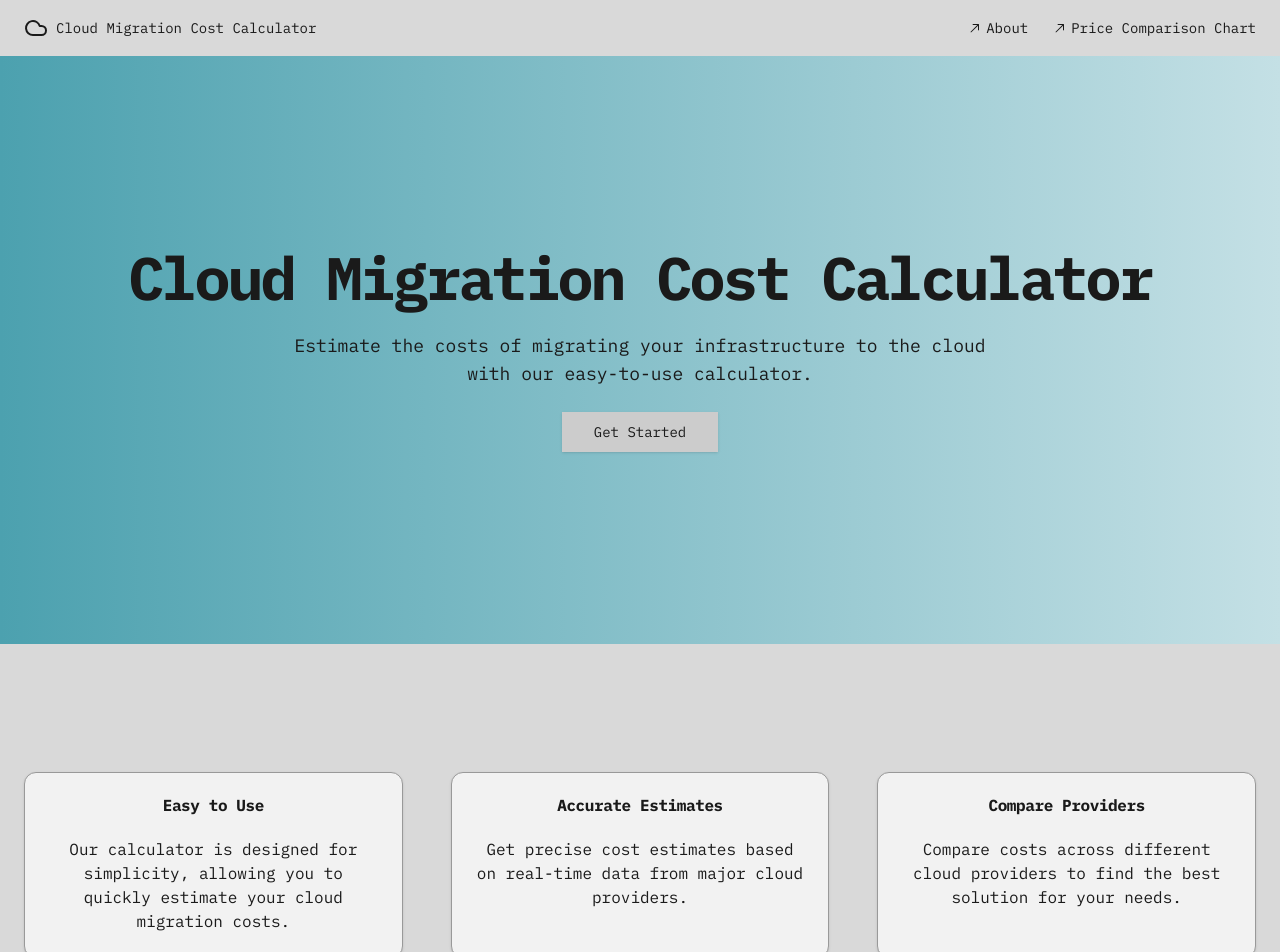
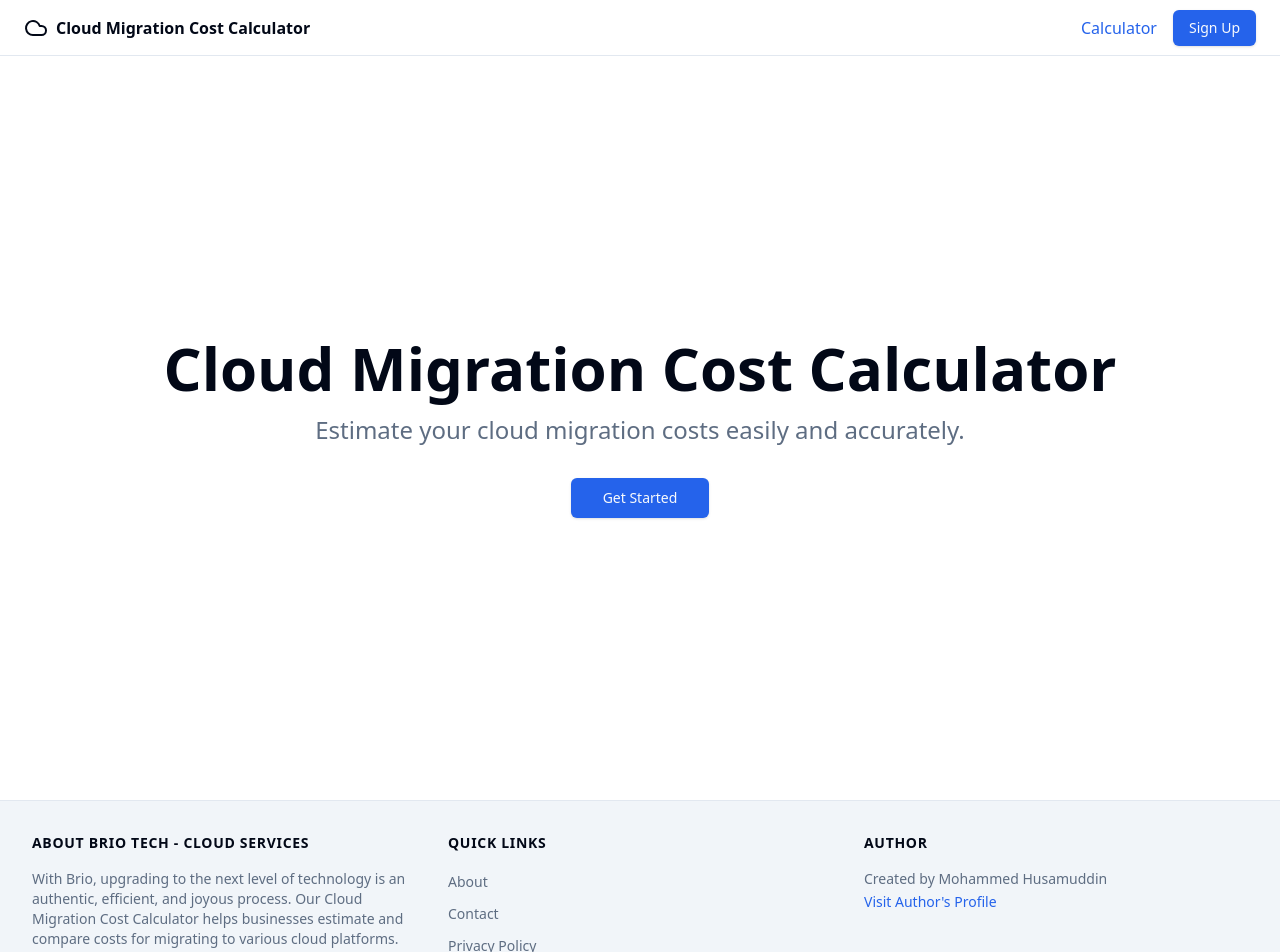
Before and after one commit to HUSAM-07/Brio_Cloud_App, a Next.js app: page / in a window 1280 px wide. Shown: the top 952 px of the page. Built offline with nearby package versions, Linux system fonts and the light colour scheme.

Commit message:
updated auth

```diff
--- a/src/app/globals.css
+++ b/src/app/globals.css
@@ -1,29 +1,31 @@
+@import url('https://fonts.googleapis.com/css2?family=Inter:wght@400;500;600;700&display=swap');
+
 @tailwind base;
 @tailwind components;
 @tailwind utilities;
 
 @layer base {
   :root {
-    --background: 0 0% 85%;
-    --foreground: 0 0% 10%;
-    --primary: 0 0% 80%;
-    --primary-foreground: 0 0% 10%;
-    --secondary: 0 0% 70%;
-    --secondary-foreground: 0 0% 10%;
-    --accent: 240 100% 50%;
-    --accent-foreground: 0 0% 100%;
-    --destructive: 0 84% 32%;
-    --destructive-foreground: 0 0% 98%;
-    --muted: 0 0% 75%;
-    --muted-foreground: 0 0% 10%;
-    --card: 0 0% 95%;
-    --card-foreground: 0 0% 10%;
+    --background: 0 0% 100%;
+    --foreground: 222.2 84% 4.9%;
+    --card: 0 0% 100%;
+    --card-foreground: 222.2 84% 4.9%;
     --popover: 0 0% 100%;
-    --popover-foreground: 240 10% 3.9%;
-    --border: 0 0% 60%;
-    --input: 0 0% 60%;
-    --ring: 0 0% 10%;
-    --radius: 0rem;
+    --popover-foreground: 222.2 84% 4.9%;
+    --primary: 221.2 83.2% 53.3%;
+    --primary-foreground: 210 40% 98%;
+    --secondary: 210 40% 96.1%;
+    --secondary-foreground: 222.2 47.4% 11.2%;
+    --muted: 210 40% 96.1%;
+    --muted-foreground: 215.4 16.3% 44%;
+    --accent: 210 40% 96.1%;
+    --accent-foreground: 222.2 47.4% 11.2%;
+    --destructive: 0 72% 51%;
+    --destructive-foreground: 210 40% 98%;
+    --border: 214.3 31.8% 91.4%;
+    --input: 214.3 31.8% 91.4%;
+    --ring: 221.2 83.2% 53.3%;
+    --radius: 0.5rem;
   }
 }
 
@@ -33,7 +35,10 @@
   }
 
   body {
-    @apply bg-background text-foreground font-mono;
-    font-feature-settings: "rlig" 1, "calt" 1;
+    @apply bg-background text-foreground font-sans;
+  }
+
+  h1, h2, h3, h4, h5, h6 {
+    @apply font-sans font-semibold;
   }
 }
--- a/src/app/layout.js
+++ b/src/app/layout.js
@@ -1,12 +1,11 @@
-import { IBM_Plex_Mono } from 'next/font/google'
+import { Inter } from 'next/font/google'
 import { cn } from '@/lib/utils'
 import './globals.css'
 import { Footer } from '@/components/Footer'
 
-const fontMono = IBM_Plex_Mono({
+const inter = Inter({
   subsets: ['latin'],
-  weight: ['400', '700'],
-  variable: '--font-mono',
+  variable: '--font-sans',
 })
 
 export const metadata = {
@@ -16,14 +15,11 @@ export const metadata = {
 
 export default function RootLayout({ children }) {
   return (
-    <html lang="en" className="h-full">
+    <html lang="en" className={cn("h-full", inter.variable)}>
       <head>
         <meta name="viewport" content="width=device-width, initial-scale=1" />
       </head>
-      <body className={cn(
-        'min-h-screen bg-background font-mono antialiased flex flex-col',
-        fontMono.variable
-      )}>
+      <body className="min-h-screen bg-background font-sans antialiased flex flex-col">
         <div className="flex-grow">
           {children}
         </div>
--- a/src/app/page.js
+++ b/src/app/page.js
@@ -4,85 +4,39 @@ import { Label } from "@/components/ui/label"
 import { Input } from "@/components/ui/input"
 import { Button } from "@/components/ui/button"
 import { ArrowTopRightIcon } from '@radix-ui/react-icons'
+import { SignUpButton } from "@/components/SignUpButton"
 
 export default function LandingPage() {
   return (
-    <div className="flex flex-col min-h-[100dvh]">
-      <header className="px-4 lg:px-6 h-14 flex items-center justify-between">
-        <Link href="/" className="flex items-center justify-center">
+    <div className="min-h-screen flex flex-col bg-background">
+      <header className="sticky top-0 z-30 flex h-14 items-center justify-between gap-4 border-b bg-background px-4 sm:px-6">
+        <Link href="/" className="flex items-center gap-2 font-semibold">
           <CloudIcon className="h-6 w-6" />
-          <span className="sr-only md:not-sr-only md:ml-2 text-sm font-medium">Cloud Migration Cost Calculator</span>
+          <span className="hidden sm:inline">Cloud Migration Cost Calculator</span>
+          <span className="sm:hidden">Cost Calculator</span>
         </Link>
-        <nav className="flex gap-4 sm:gap-6">
-          <Link href="/reports" className="text-sm font-medium hover:underline underline-offset-4 flex items-center">
-            <ArrowTopRightIcon className="mr-1" /> About
-          </Link>
-          <Link href="/chart" className="text-sm font-medium hover:underline underline-offset-4 flex items-center">
-            <ArrowTopRightIcon className="mr-1" /> Price Comparison Chart
-          </Link>
+        <nav>
+          <ul className="flex space-x-4 items-center">
+            <li><Link href="/calculator" className="text-primary hover:text-primary-foreground">Calculator</Link></li>
+            <li><SignUpButton /></li>
+          </ul>
         </nav>
       </header>
-      <main className="flex-1">
-        <section className="w-full py-12 md:py-24 lg:py-32 xl:py-48 bg-gradient-to-r from-[#4ca1af] to-[#c4e0e5]">
-          <div className="container px-4 md:px-6 flex flex-col items-center justify-center text-center space-y-6">
-            <h1 className="text-3xl sm:text-4xl md:text-5xl lg:text-6xl font-bold tracking-tighter">
-              Cloud Migration Cost Calculator
-            </h1>
-            <p className="max-w-[700px] text-sm sm:text-base md:text-lg text-muted-foreground">
-              Estimate the costs of migrating your infrastructure to the cloud with our easy-to-use calculator.
-            </p>
-            <Link
-              href="/dashboard"
-              className="inline-flex h-10 items-center justify-center rounded-md bg-primary px-4 sm:px-6 md:px-8 text-sm font-medium text-primary-foreground shadow transition-colors hover:bg-primary/90 focus-visible:outline-none focus-visible:ring-1 focus-visible:ring-ring disabled:pointer-events-none disabled:opacity-50"
-            >
+      <main className="flex-grow flex items-center justify-center px-4 sm:px-6 lg:px-8">
+        <div className="text-center">
+          <h1 className="text-4xl sm:text-5xl md:text-6xl font-bold text-foreground mb-4">
+            Cloud Migration Cost Calculator
+          </h1>
+          <p className="text-xl sm:text-2xl text-muted-foreground mb-8">
+            Estimate your cloud migration costs easily and accurately.
+          </p>
+          <Link href="/calculator">
+            <Button size="lg" className="bg-primary text-primary-foreground hover:bg-primary/90">
               Get Started
-            </Link>
-          </div>
-        </section>
-        <section className="w-full py-12 md:py-24 lg:py-32">
-          <div className="container px-4 md:px-6">
-            <div className="grid gap-6 lg:grid-cols-3 lg:gap-12">
-              <Card className="flex flex-col items-center text-center">
-                <CardHeader>
-                  <CardTitle>Easy to Use</CardTitle>
-                </CardHeader>
-                <CardContent>
-                  <p className="text-sm sm:text-base">Our calculator is designed for simplicity, allowing you to quickly estimate your cloud migration costs.</p>
-                </CardContent>
-              </Card>
-              <Card className="flex flex-col items-center text-center">
-                <CardHeader>
-                  <CardTitle>Accurate Estimates</CardTitle>
-                </CardHeader>
-                <CardContent>
-                  <p className="text-sm sm:text-base">Get precise cost estimates based on real-time data from major cloud providers.</p>
-                </CardContent>
-              </Card>
-              <Card className="flex flex-col items-center text-center">
-                <CardHeader>
-                  <CardTitle>Compare Providers</CardTitle>
-                </CardHeader>
-                <CardContent>
-                  <p className="text-sm sm:text-base">Compare costs across different cloud providers to find the best solution for your needs.</p>
-                </CardContent>
-              </Card>
-            </div>
-          </div>
-        </section>
+            </Button>
+          </Link>
+        </div>
       </main>
-      <footer className="flex flex-col sm:flex-row justify-between items-center py-6 w-full px-4 md:px-6 border-t">
-        <p className="text-xs text-muted-foreground mb-4 sm:mb-0">
-          &copy; {new Date().getFullYear()} Brio Tech - Cloud Services. All rights reserved.
-        </p>
-        <nav className="flex gap-4 sm:gap-6">
-          <Link href="#" className="text-xs hover:underline underline-offset-4">
-            Terms of Service
-          </Link>
-          <Link href="#" className="text-xs hover:underline underline-offset-4">
-            Privacy Policy
-          </Link>
-        </nav>
-      </footer>
     </div>
   )
 }
--- a/src/components/Footer.jsx
+++ b/src/components/Footer.jsx
@@ -2,63 +2,63 @@ import Link from 'next/link';
 
 export function Footer() {
   return (
-    <footer className="bg-gray-100 border-t">
+    <footer className="bg-secondary border-t">
       <div className="max-w-7xl mx-auto py-8 px-4 sm:px-6 lg:px-8">
         <div className="grid grid-cols-1 md:grid-cols-2 lg:grid-cols-3 gap-8">
           <div className="space-y-4">
-            <h3 className="text-sm font-semibold text-gray-400 tracking-wider uppercase">
+            <h3 className="text-sm font-semibold text-foreground tracking-wider uppercase">
               About Brio Tech - Cloud Services
             </h3>
-            <p className="text-sm text-gray-500">
+            <p className="text-sm text-muted-foreground">
               With Brio, upgrading to the next level of technology is an authentic, efficient, and joyous process. Our Cloud Migration Cost Calculator helps businesses estimate and compare costs for migrating to various cloud platforms.
             </p>
           </div>
           <div className="space-y-4">
-            <h3 className="text-sm font-semibold text-gray-400 tracking-wider uppercase">
+            <h3 className="text-sm font-semibold text-foreground tracking-wider uppercase">
               Quick Links
             </h3>
             <ul className="space-y-2">
               <li>
-                <Link href="/about" className="text-sm text-gray-500 hover:text-gray-900">
+                <Link href="/about" className="text-sm text-muted-foreground hover:text-foreground">
                   About
                 </Link>
               </li>
               <li>
-                <Link href="/contact" className="text-sm text-gray-500 hover:text-gray-900">
+                <Link href="/contact" className="text-sm text-muted-foreground hover:text-foreground">
                   Contact
                 </Link>
               </li>
               <li>
-                <Link href="/privacy" className="text-sm text-gray-500 hover:text-gray-900">
+                <Link href="/privacy" className="text-sm text-muted-foreground hover:text-foreground">
                   Privacy Policy
                 </Link>
               </li>
               <li>
-                <Link href="/terms" className="text-sm text-gray-500 hover:text-gray-900">
+                <Link href="/terms" className="text-sm text-muted-foreground hover:text-foreground">
                   Terms of Service
                 </Link>
               </li>
             </ul>
           </div>
           <div className="space-y-4">
-            <h3 className="text-sm font-semibold text-gray-400 tracking-wider uppercase">
+            <h3 className="text-sm font-semibold text-foreground tracking-wider uppercase">
               Author
             </h3>
-            <p className="text-sm text-gray-500">
+            <p className="text-sm text-muted-foreground">
               Created by Mohammed Husamuddin
             </p>
             <Link
               href="https://www.mohammedhusamuddin.me/"
               target="_blank"
               rel="noopener noreferrer"
-              className="text-sm text-blue-500 hover:text-blue-600"
+              className="text-sm text-primary hover:text-primary-foreground"
             >
               Visit Author's Profile
             </Link>
           </div>
         </div>
-        <div className="mt-8 border-t border-gray-200 pt-4">
-          <p className="text-sm text-gray-400 text-center">
+        <div className="mt-8 border-t border-border pt-4">
+          <p className="text-sm text-muted-foreground text-center">
             &copy; {new Date().getFullYear()} Brio Tech - Cloud Services. All rights reserved.
           </p>
         </div>
--- /dev/null
+++ b/src/components/SignUpButton.jsx
@@ -0,0 +1,67 @@
+'use client';
+
+import { useState } from 'react';
+import { Button } from "@/components/ui/button";
+import { Dialog, DialogContent, DialogHeader, DialogTitle, DialogDescription, DialogClose } from "@/components/ui/dialog";
+import { Input } from "@/components/ui/input";
+import { Label } from "@/components/ui/label";
+import { getAuth, createUserWithEmailAndPassword } from "firebase/auth";
+import { app } from "@/services/firebase.config";
+
+export function SignUpButton() {
+  const [isOpen, setIsOpen] = useState(false);
+  const [email, setEmail] = useState('');
+  const [password, setPassword] = useState('');
+  const [error, setError] = useState(null);
+
+  const handleSignUp = async (e) => {
+    e.preventDefault();
+    setError(null);
+    const auth = getAuth(app);
+    try {
+      await createUserWithEmailAndPassword(auth, email, password);
+      setIsOpen(false);
+      // Handle successful sign up (e.g., show a success message, redirect, etc.)
+    } catch (error) {
+      setError(error.message);
+    }
+  };
+
+  return (
+    <>
+      <Button onClick={() => setIsOpen(true)}>Sign Up</Button>
+      <Dialog open={isOpen} onOpenChange={setIsOpen}>
+        <DialogContent>
+          <DialogHeader>
+            <DialogTitle>Sign Up</DialogTitle>
+            <DialogDescription>Create an account to get started.</DialogDescription>
+          </DialogHeader>
+          <form onSubmit={handleSignUp} className="space-y-4">
+            <div>
+              <Label htmlFor="email">Email</Label>
+              <Input
+                id="email"
+                type="email"
+                value={email}
+                onChange={(e) => setEmail(e.target.value)}
+                required
+              />
+            </div>
+            <div>
+              <Label htmlFor="password">Password</Label>
+              <Input
+                id="password"
+                type="password"
+                value={password}
+                onChange={(e) => setPassword(e.target.value)}
+                required
+              />
+            </div>
+            {error && <p className="text-destructive">{error}</p>}
+            <Button type="submit">Create Account</Button>
+          </form>
+        </DialogContent>
+      </Dialog>
+    </>
+  );
+}
--- a/src/components/custom component/calculator.jsx
+++ b/src/components/custom component/calculator.jsx
@@ -57,24 +57,24 @@ export function Calculator() {
   );
 
   return (
-    <div className="flex min-h-screen w-full flex-col bg-muted/40">
-      <header className="sticky top-0 z-30 flex h-14 items-center gap-4 border-b bg-background px-4 sm:px-6">
+    <div className="flex min-h-screen w-full flex-col bg-background">
+      <header className="sticky top-0 z-30 flex h-14 items-center justify-between gap-4 border-b bg-background px-4 sm:px-6">
         <Link href="/" className="flex items-center gap-2 font-semibold">
           <CloudIcon className="h-6 w-6" />
           <span className="hidden sm:inline">Cloud Migration Cost Calculator</span>
           <span className="sm:hidden">Cost Calculator</span>
         </Link>
-        <nav className="ml-auto">
+        <nav>
           <ul className="flex space-x-4">
-            <li><Link href="/calculator" className="text-blue-500 hover:underline">Calculator</Link></li>
+            <li><Link href="/calculator" className="text-primary hover:text-primary-foreground">Calculator</Link></li>
           </ul>
         </nav>
       </header>
       <main className="flex-1 p-4 sm:p-6">
         <div className="grid gap-6">
-          <Card>
+          <Card className="bg-card text-card-foreground">
             <CardHeader>
-              <CardTitle>Cloud Migration Cost Calculator</CardTitle>
+              <CardTitle className="text-xl sm:text-2xl">Cloud Migration Cost Calculator</CardTitle>
               <CardDescription>
                 Enter your infrastructure requirements to estimate migration costs.
               </CardDescription>
@@ -127,12 +127,12 @@ export function Calculator() {
                       </FormItem>
                     )}
                   />
-                  <Button type="submit" className="w-full sm:w-auto">Calculate Costs</Button>
+                  <Button type="submit" className="w-full sm:w-auto bg-primary text-primary-foreground hover:bg-primary/90">Calculate Costs</Button>
                 </form>
               </Form>
             </CardContent>
           </Card>
-          <Card>
+          <Card className="bg-card text-card-foreground">
             <CardHeader>
               <CardTitle>Cheapest VMs by Region</CardTitle>
               <CardDescription>
@@ -140,8 +140,8 @@ export function Calculator() {
               </CardDescription>
             </CardHeader>
             <CardContent className="overflow-x-auto">
-              <Table>
-                <TableHeader>
+              <Table className="w-full">
+                <TableHeader className="bg-muted">
                   <TableRow>
                     <TableHead>Region</TableHead>
                     <TableHead>Name</TableHead>
@@ -166,7 +166,7 @@ export function Calculator() {
               </Table>
             </CardContent>
           </Card>
-          <Card>
+          <Card className="bg-card text-card-foreground">
             <CardHeader>
               <CardTitle>All Available Cloud Instances</CardTitle>
               <CardDescription>
@@ -176,8 +176,8 @@ export function Calculator() {
             <CardContent className="overflow-x-auto">
               {filteredData.length > 0 ? (
                 <>
-                  <Table>
-                    <TableHeader>
+                  <Table className="w-full">
+                    <TableHeader className="bg-muted">
                       <TableRow>
                         <TableHead>Name</TableHead>
                         <TableHead>Cores</TableHead>
@@ -204,12 +204,14 @@ export function Calculator() {
                     <PaginationContent>
                       <PaginationItem>
                         <PaginationPrevious
+                          className="bg-secondary text-secondary-foreground hover:bg-secondary/80"
                           onClick={() => setCurrentPage((prev) => Math.max(prev - 1, 1))}
                           disabled={currentPage === 1}
                         />
                       </PaginationItem>
                       <PaginationItem>
                         <PaginationNext
+                          className="bg-secondary text-secondary-foreground hover:bg-secondary/80"
                           onClick={() => setCurrentPage((prev) => Math.min(prev + 1, Math.ceil(filteredData.length / itemsPerPage)))}
                           disabled={currentPage === Math.ceil(filteredData.length / itemsPerPage)}
                         />
```
Also changed, not shown: next.config.js (+8 -1 lines), src/app/reports/page.js (+4 -4 lines), src/services/firebase.config.js (added, +14 -0 lines).
